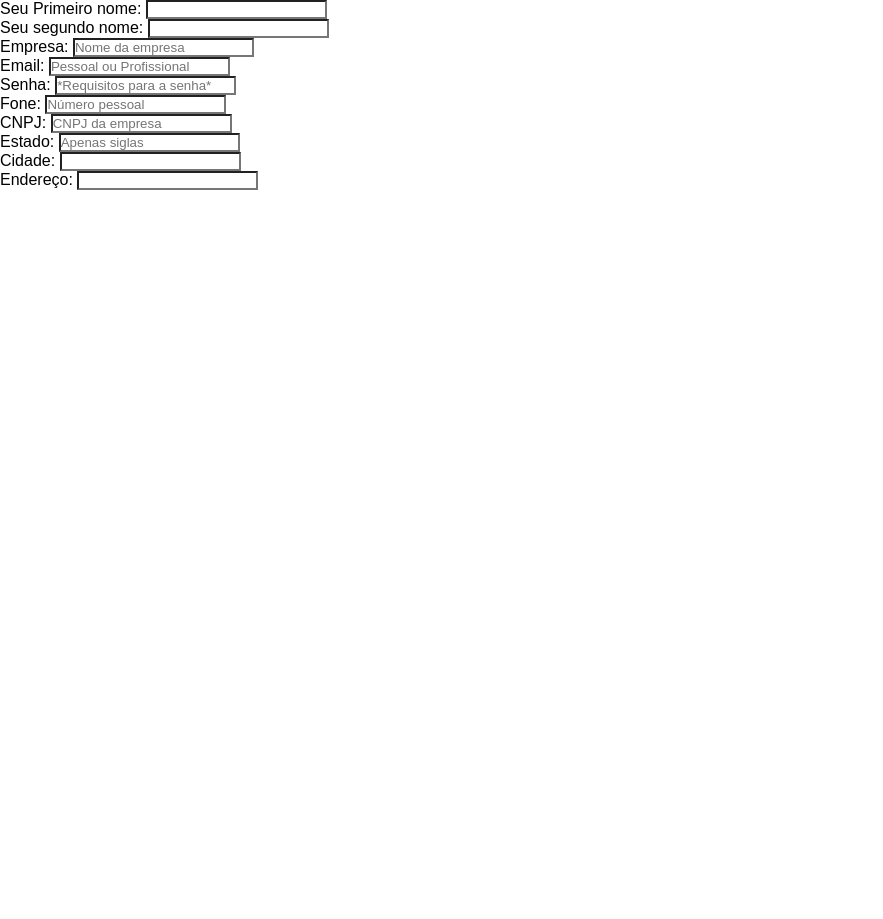
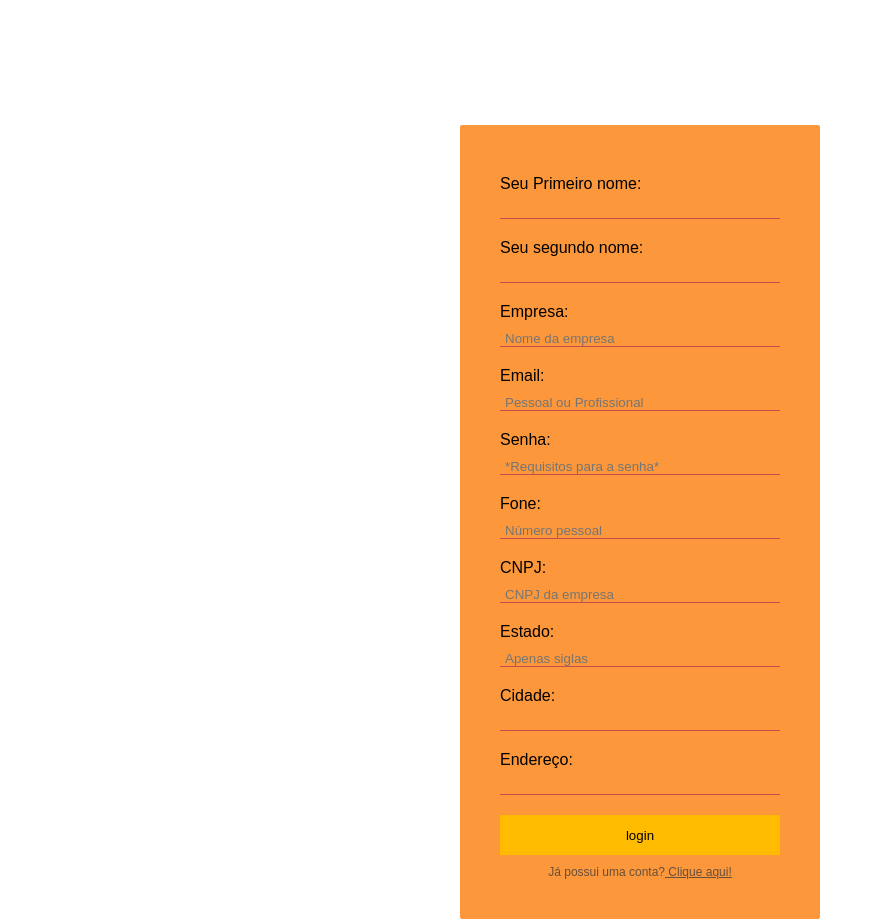
Before and after one commit to Guilherme-Araujo-Dev/Mar-Sol, a PHP site: page /logarse.php in a window 1280 px wide. Shown: the part 81-1000 px from the top of the page, without its empty margins (0-883 px from the left). Before the commit the page ends 271 px from the top, so only its background shows below. Run offline with PHP 8.4, Linux system fonts and the light colour scheme.

Commit message:
até aqui eu fiz a pagina logarse com o mesmo css do LOGIN

```diff
--- a/Login.php
+++ b/Login.php
@@ -49,7 +49,7 @@ BACKGROUND-IMAGE: url(imagens/ai.jpg)
 
     <div class="card-footer">
         <input type="submit" value="login" class="submit">
-        <a href="logarse.php" class="recuperar_senha">Não possui uma conta?<u> Clique aqui!</u></a>
+        <a href="logarse.php">Não possui uma conta?<u> Clique aqui!</u></a>
     </div>
 
 </form>
--- a/logarse.php
+++ b/logarse.php
@@ -41,6 +41,8 @@
     </ul>
 </header>
 <body>
+<br><br><br><br><br><br><br><br><br>
+    <div class="corpo">
         <div class="forms">
             <div class="form">
                 <label for="nome">Seu Primeiro nome:</label>
@@ -91,6 +93,11 @@
                 <label for="nome">Endereço:</label>
                 <input id="nome" name="nome" type="text" placeholder="" class="campo">
             </div>
+
+            <div class="card-footer">
+            <input type="submit" value="login" class="submit">
+            <a href="Login.php" class="recuperar_senha">Já possui uma conta?<u> Clique aqui!</u></a>
+        </div>
     </div>
 </body>
 </html>
--- a/style - Copia.css
+++ b/style - Copia.css
@@ -227,10 +227,8 @@ IMAGENS LOCALIZADAS NA PÁGINA INDEX (PRIMEIRA IMAGEM DAS 3)👇👇👇👇
 }
 
 .card-header::after {
-    content: "";
     width: 70px;
     height: 1px;
-    background-color: rgb(94, 71, 71);
     display: block;
     margin-top: -17px;
     margin-left: -5px;
@@ -282,3 +280,33 @@ IMAGENS LOCALIZADAS NA PÁGINA INDEX (PRIMEIRA IMAGEM DAS 3)👇👇👇👇
 
 
 /*PAGINA LOGARSE*/
+.corpo{
+    display: flex;
+    align-items: center;
+    justify-content: center;
+    height: 90vh;
+    font-family: Cambria, Cochin, Georgia, Times, 'Times New Roman', serif;
+}
+
+.forms{
+    background-color: rgb(252, 152, 59);
+    padding: 40px;
+    border-radius: 2px;
+    width:280px;
+}
+
+.form{
+    display: flex;
+    flex-direction: column;
+    padding:10px 0;
+}
+
+.form input{
+    margin-top: 10px;
+    padding:0 5px;
+    background-color: transparent;
+    border:none;
+    border-bottom: 1px solid #c74d4d;
+    outline: none;
+    color: rgb(51, 69, 233);
+}
```
Lines whose indentation alone changed are shown as unchanged.
